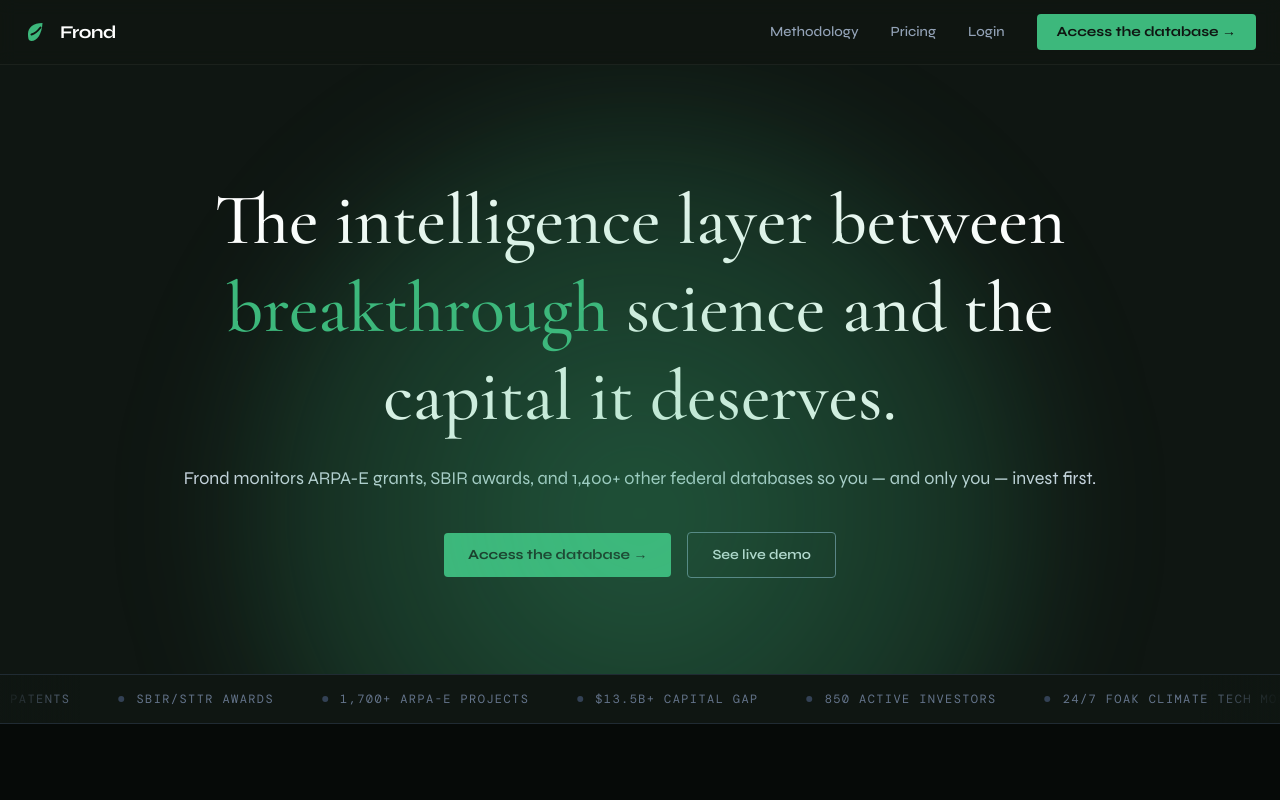
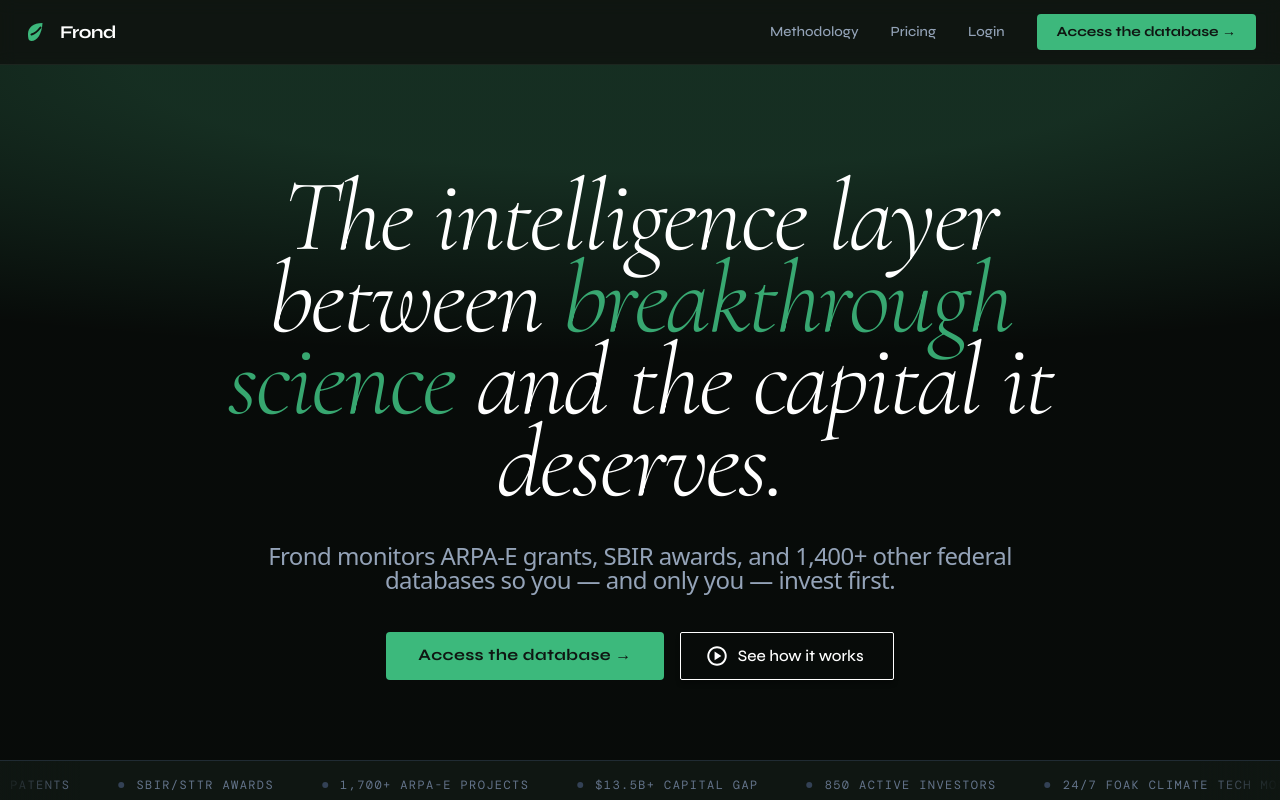
Before and after one commit to zhangyaxin742/frond-landing-page, a React (Vite) app: page / in a window 1280 px wide. Shown: the top 800 px of the page. Built offline with nearby package versions, Linux system fonts and the light colour scheme.

Commit message:
hero updates and gradient

```diff
--- a/index.html
+++ b/index.html
@@ -7,7 +7,7 @@
     <link rel="preconnect" href="https://fonts.googleapis.com" />
     <link rel="preconnect" href="https://fonts.gstatic.com" crossorigin />
     <link
-      href="https://fonts.googleapis.com/css2?family=Cormorant+Garamond:wght@500;600&family=DM+Mono:wght@400;500&family=Syne:wght@400;500;600;700&display=swap"
+      href="https://fonts.googleapis.com/css2?family=Cormorant+Garamond:ital,wght@0,300;0,400;0,500;0,600;1,300;1,400;1,500;1,600&family=Space+Grotesk:wght@400;500;600&family=DM+Mono:wght@400;500&family=Syne:wght@400;500;600;700&display=swap"
       rel="stylesheet"
     />
     <title>Frond | FOAK Intelligence</title>
--- a/src/app.tsx
+++ b/src/app.tsx
@@ -152,22 +152,41 @@
       </header>
 
       <main className="pt-16">
-        <section className="relative overflow-hidden bg-racing-green pb-24 pt-28">
-          <div className="pointer-events-none absolute left-1/2 top-10 h-[820px] w-[820px] -translate-x-1/2 rounded-full bg-[radial-gradient(circle,rgba(61,184,124,0.4),rgba(15,22,18,0))] blur-[60px]" />
-          <div className="mx-auto max-w-[1024px] px-6 text-center">
-            <h1 className="font-serif text-4xl font-medium leading-tight text-white md:text-6xl xl:text-[72px] xl:leading-[88px]">
-              The intelligence layer between{' '}
-              <span className="text-spring-green italic">breakthrough</span> science and the capital it deserves.
+        <section className="relative overflow-hidden bg-racing-green pb-20 pt-28">
+          <div
+            className="pointer-events-none absolute inset-0"
+            style={{ background: 'radial-gradient(164.64% 62.94% at 50% 0%, rgba(60, 185, 124, 0.15) 24.04%, rgba(0, 0, 0, 0.50) 65.87%)' }}
+          />
+          <div className="relative mx-auto max-w-[1024px] px-6 text-center">
+            <h1
+              className="font-serif italic font-light text-white"
+              style={{ fontSize: 'clamp(48px, 8vw, 120px)', lineHeight: '0.8', letterSpacing: '-2.4px' }}
+            >
+              <span className="text-white">The intelligence layer{'\n'}between </span>
+              <span style={{ color: 'rgba(61, 184, 124, 0.9)' }}>breakthrough science{'\n'}</span>
+              <span className="text-white">and the capital it deserves.</span>
             </h1>
-            <p className="mt-6 text-base text-slate-300 md:text-lg">
+            <p
+              className="mx-auto mt-10 max-w-[748px] text-center font-sans"
+              style={{ color: '#94A3B8', fontSize: '24px', fontWeight: 400, lineHeight: '1', letterSpacing: '-0.576px' }}
+            >
               Frond monitors ARPA-E grants, SBIR awards, and 1,400+ other federal databases so you — and only you — invest first.
             </p>
             <div className="mt-10 flex flex-col items-center justify-center gap-4 sm:flex-row">
-              <button className="rounded-[4px] bg-spring-green px-6 py-3 font-display text-sm font-bold text-racing-green">
+              <button
+                className="font-display font-bold text-racing-green"
+                style={{ height: '48px', minWidth: '200px', padding: '11.5px 32px 12.5px', borderRadius: '4px', background: '#3CB97C', fontSize: '16px', lineHeight: '24px', letterSpacing: '0.4px' }}
+              >
                 Access the database →
               </button>
-              <button className="rounded-[4px] border border-slate-500 px-6 py-3 text-sm font-semibold text-slate-200">
-                See live demo
+              <button
+                className="flex items-center gap-2 font-display font-medium text-white"
+                style={{ width: '214px', height: '48px', padding: '10px 24px', borderRadius: '2px', border: '1px solid #FFF', boxShadow: '0 4px 4px 0 rgba(0,0,0,0.25)', fontSize: '16px', lineHeight: '24px' }}
+              >
+                <svg width="25" height="28" viewBox="0 0 25 28" fill="none" xmlns="http://www.w3.org/2000/svg" aria-hidden="true">
+                  <path d="M9.57945 18.3749L16.385 13.9999L9.57945 9.62495V18.3749ZM12.01 23.7222C10.6651 23.7222 9.40121 23.467 8.21834 22.9565C7.03547 22.4461 6.00653 21.7534 5.13153 20.8784C4.25653 20.0034 3.56382 18.9745 3.05341 17.7916C2.54299 16.6087 2.28778 15.3449 2.28778 13.9999C2.28778 12.655 2.54299 11.3911 3.05341 10.2083C3.56382 9.02541 4.25653 7.99647 5.13153 7.12147C6.00653 6.24647 7.03547 5.55376 8.21834 5.04335C9.40121 4.53293 10.6651 4.27772 12.01 4.27772C13.3549 4.27772 14.6188 4.53293 15.8017 5.04335C16.9845 5.55376 18.0135 6.24647 18.8885 7.12147C19.7635 7.99647 20.4562 9.02541 20.9666 10.2083C21.477 11.3911 21.7322 12.655 21.7322 13.9999C21.7322 15.3449 21.477 16.6087 20.9666 17.7916C20.4562 18.9745 19.7635 20.0034 18.8885 20.8784C18.0135 21.7534 16.9845 22.4461 15.8017 22.9565C14.6188 23.467 13.3549 23.7222 12.01 23.7222ZM12.01 21.7777C14.1813 21.7777 16.0204 21.0243 17.5274 19.5173C19.0343 18.0104 19.7878 16.1712 19.7878 13.9999C19.7878 11.8286 19.0343 9.98953 17.5274 8.48258C16.0204 6.97564 14.1813 6.22217 12.01 6.22217C9.83871 6.22217 7.99959 6.97564 6.49264 8.48258C4.9857 9.98953 4.23223 11.8286 4.23223 13.9999C4.23223 16.1712 4.9857 18.0104 6.49264 19.5173C7.99959 21.0243 9.83871 21.7777 12.01 21.7777Z" fill="white"/>
+                </svg>
+                See how it works
               </button>
             </div>
           </div>
```
Also changed, not shown: 1 other file (tests, documents, lock files or other folders).
